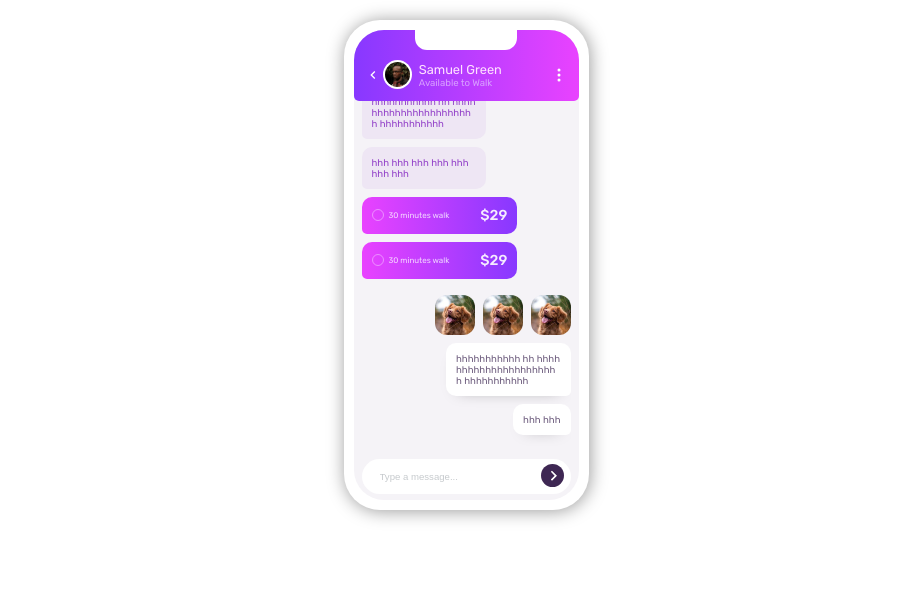
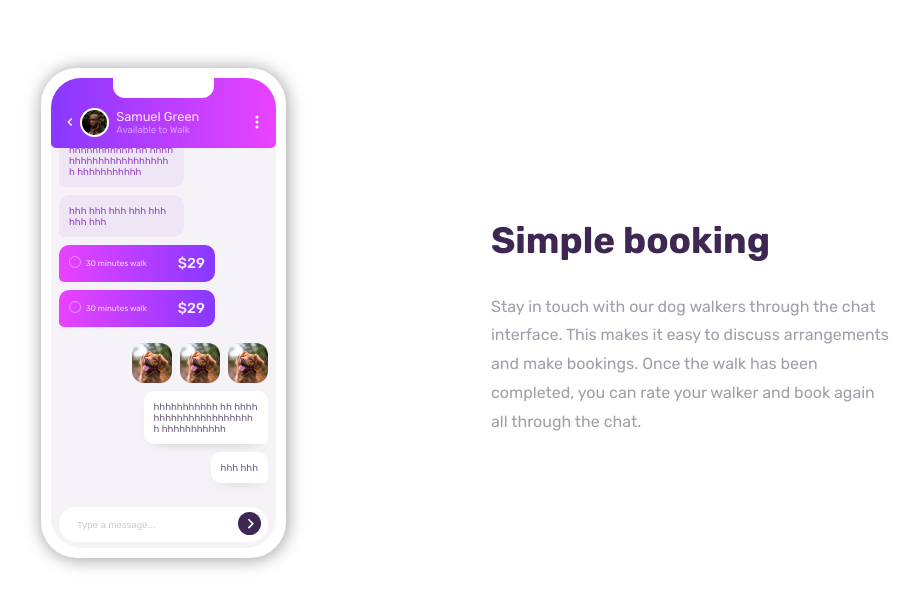
Before and after one commit to marsou001/chat-app-css-illustration, a React (Create React App) app: page / in a window 1280 px wide. Shown: the top 608 px of the page, without its empty margins (174-1093 px from the left). Built offline with nearby package versions, Linux system fonts and the light colour scheme.

Commit message:
add HeroMessage section

```diff
--- a/src/App.css
+++ b/src/App.css
@@ -1,5 +1,22 @@
 .App {
   display: flex;
-  justify-content: center;
-  margin-top: 20px;
+  flex-direction: column;
+  align-items: center;
+  margin: auto;
 }
+
+@media (min-width: 768px) {
+  .App {
+    flex-direction: row;
+    justify-content: space-between;
+    width: 90%;
+    height: 625px;
+  }
+}
+
+@media (min-width: 992px) {
+  .App {
+    width: 70%;
+    max-width: 850px;
+  }
+}
--- a/src/App.tsx
+++ b/src/App.tsx
@@ -1,11 +1,12 @@
-import React from 'react';
 import './App.css';
+import HeroMessage from './components/HeroMessage/HeroMessage';
 import Phone from './components/Phone/Phone';
 
 function App() {
   return (
     <div className="App">
       <Phone />
+      <HeroMessage />
     </div>
   );
 }
--- /dev/null
+++ b/src/components/HeroMessage/Header/Header.tsx
@@ -0,0 +1,8 @@
+import styled from 'styled-components';
+
+const Header = styled.h2`
+    font-size: 2.3rem;
+    color: hsl(271, 36%, 24%);
+`;
+
+export default Header;
--- /dev/null
+++ b/src/components/HeroMessage/HeroMessage.tsx
@@ -0,0 +1,29 @@
+import styled from 'styled-components';
+import Header from './Header/Header';
+import Paragraph from './Paragraph/Paragraph';
+
+const HeroMessageContainer = styled.div`
+    text-align: center;
+    width: 80%;
+    max-width: 300px;
+    @media (min-width: 768px) {
+        text-align: left;
+        max-width: 400px;
+    }
+`;
+
+function HeroMessage() {
+    return (
+        <HeroMessageContainer>
+            <Header>Simple booking</Header>
+            <Paragraph>
+                Stay in touch with our dog walkers through the chat interface.
+                This makes it easy to discuss arrangements and make bookings.
+                Once the walk has been completed, you can rate your walker and
+                book again all through the chat.
+            </Paragraph>
+        </HeroMessageContainer>
+    )
+}
+
+export default HeroMessage;
--- /dev/null
+++ b/src/components/HeroMessage/Paragraph/Paragraph.tsx
@@ -0,0 +1,9 @@
+import styled from 'styled-components';
+
+const Paragraph = styled.p`
+    color: hsl(270, 7%, 64%);
+    line-height: 1.8rem;
+    margin: 0;
+`;
+
+export default Paragraph;
--- a/src/components/Phone/Phone.tsx
+++ b/src/components/Phone/Phone.tsx
@@ -1,8 +1,20 @@
-import PhoneContainer from './PhoneContainer/PhoneContainer';
+import styled from 'styled-components';
 import PhoneMain from './PhoneMain/PhoneMain';
 import PhoneTop from './PhoneTop/PhoneTop';
 import PhoneRest from './PhoneRest/PhoneRest';
 import SendMessageForm from './SendMessageForm/SendMessageForm';
+
+const PhoneContainer = styled.div`
+    width: 225px;
+    height: 470px;
+    margin-bottom: 40px;
+    padding: 10px;
+    border-radius: 36px;
+    box-shadow: 1px 1px 18px rgba(0, 0, 0 , 0.4);
+    @media (min-width: 768px) {
+        margin-bottom: 0;
+    }
+`;
 
 function Phone() {
     return (
--- a/src/components/Phone/PhoneContainer/PhoneContainer.tsx
+++ /dev/null
@@ -1,11 +0,0 @@
-import styled from 'styled-components';
-
-const PhoneContainer = styled.div`
-    width: 225px;
-    height: 470px;
-    padding: 10px;
-    border-radius: 36px;
-    box-shadow: 1px 1px 18px rgba(0, 0, 0 , 0.4);
-`;
-
-export default PhoneContainer;
--- a/src/components/Phone/SendMessageForm/SendMessageField/SendMessageField.tsx
+++ b/src/components/Phone/SendMessageForm/SendMessageField/SendMessageField.tsx
@@ -5,7 +5,7 @@ const SendMessageField = styled.input`
     width: 100%;
     padding: 12px 18px;
     border: none;
-    border-radius: 50px;
+    border-radius: 30px;
     outline: none;
     box-sizing: border-box;
     &::placeholder {
```
